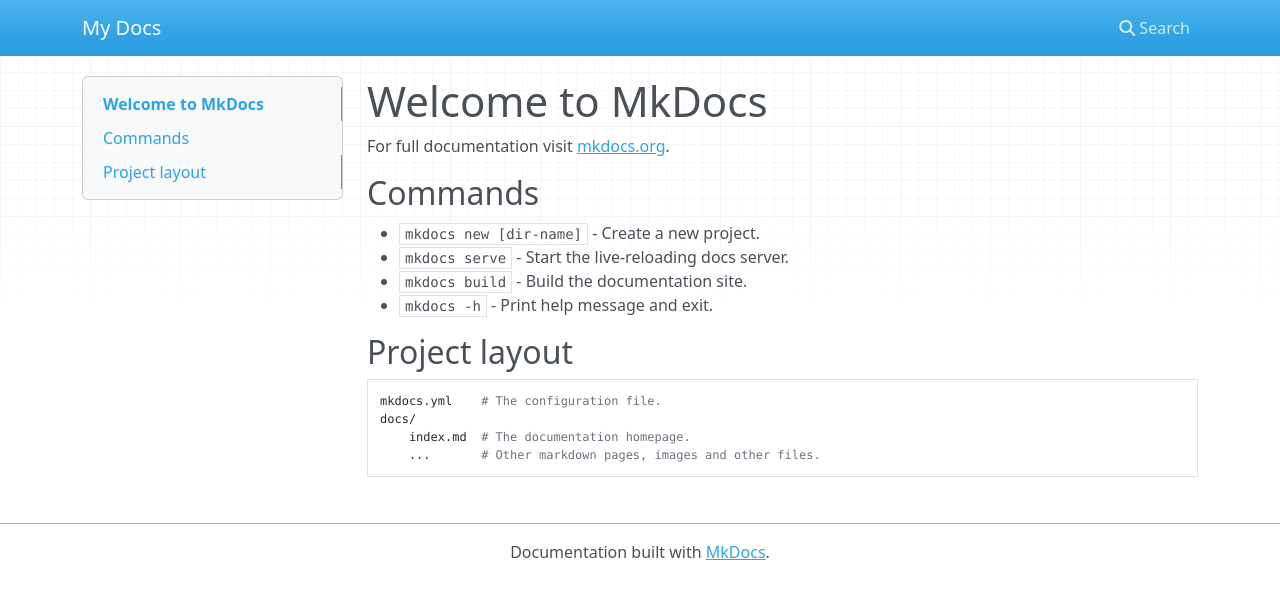
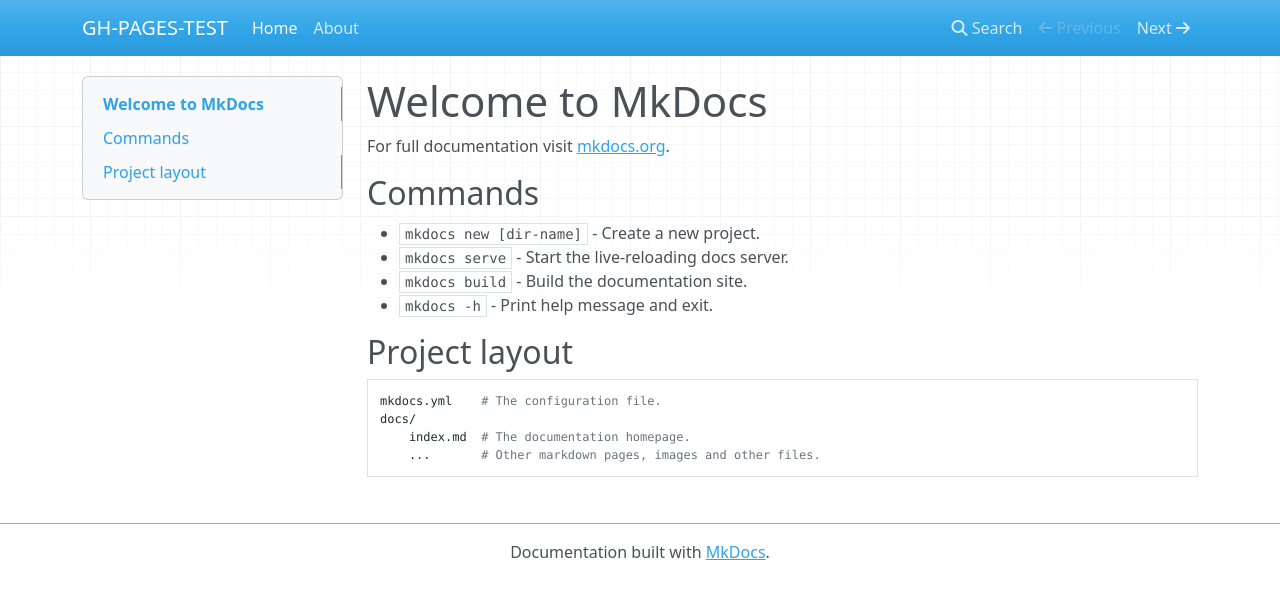
Before and after one commit to faco400/GHPAGES-test, an MkDocs documentation site: the page built from docs/index.md, in a window 1280 px wide. Shown: the top 599 px of the page. Built offline with MkDocs 1.6.1, drawn with Linux system fonts in a browser that asks for light colours; nearby versions of some CDN libraries.

```diff
--- a/mkdocs.yml
+++ b/mkdocs.yml
@@ -1 +1,5 @@
-site_name: My Docs
+site_name: GH-PAGES-TEST
+
+nav:
+  - Home: index.md
+  - About: about/about.md
```
Also changed, not shown: docs/about/about.md (added, +1 -0 lines), 1 other file.
